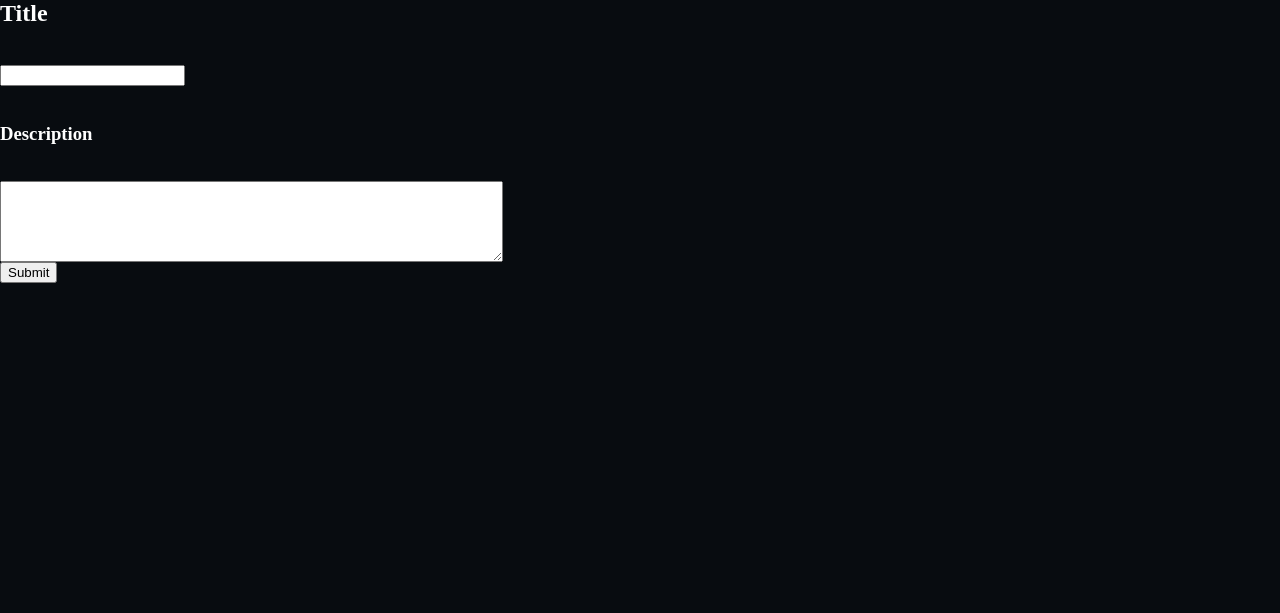
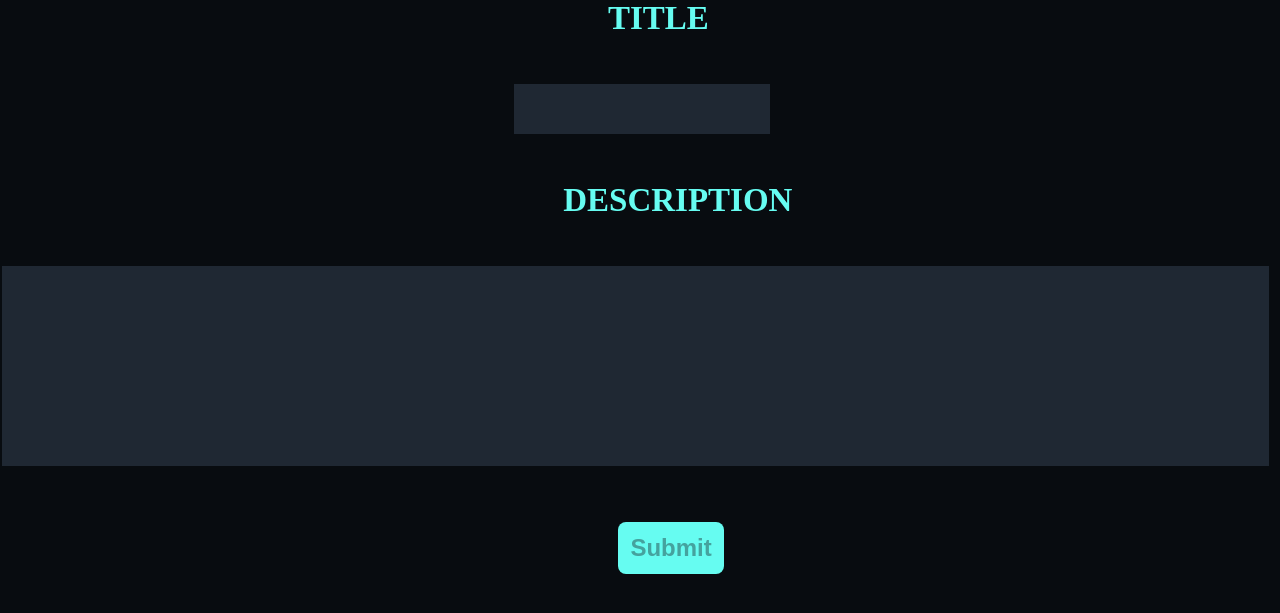
Before and after one commit to arkadiuszkowalczyk061/AskMatev3, a Flask app: page /add_question in a window 1280 px wide; the page is wider, and only the part inside the window is pictured. Shown: the top 613 px of that part. Run offline with Flask 2, Linux system fonts and the light colour scheme; parts of the project's set-up code (start-up, migrations or seed data) failed here and were passed over; some libraries are stand-ins or nearby versions.

Commit message:
Fixed bug with newly added questions

```diff
--- a/app.py
+++ b/app.py
@@ -21,7 +21,6 @@
 
 @app.route('/add_answer/<id>', methods=['POST', 'GET'])
 def add_answer(id):
-    global ANSWERS, QUESTIONS
     id = int(id)
     if request.method == 'POST':
         new_answer = request.form.get("Answer")
@@ -33,7 +32,6 @@
 
 @app.route('/add_question', methods=['POST', "GET"])
 def add_question():
-    global QUESTIONS
     if request.method == 'POST':
         new_question_data = data_manager.add_new_question_data()
         new_question_data.update(
@@ -43,6 +41,7 @@
                 'image': ""
             }
         )
+        ide = new_question_data['id']
         data_manager.write_data_to_questions(new_question_data)
         return redirect(url_for('index'))
     else:
@@ -54,7 +53,7 @@
     answers=data_manager.get_all_answers()
     questions = data_manager.get_all_questions()
     id = int(id)
-    question_data = QUESTIONS[id - 1]
+    question_data = questions[id - 1]
     title = question_data['title']
     message = question_data['message']
     return render_template('display_question.html', questions=questions, title=title, message=message, id=id,
--- a/data_manager.py
+++ b/data_manager.py
@@ -62,7 +62,7 @@
     new_id = cursor.fetchall()[0]['max'] + 1
     return new_id
 
-
+@connection_handler
 def add_new_answer(new_answer, question_id):
     new_answer_data = {
         "id": get_next_answer_id(),
--- a/static/style.css
+++ b/static/style.css
@@ -52,3 +52,78 @@
     width: 100%;
     height: 280px;
 }
+textarea {
+    width: 99%;
+    height: 200px;
+    padding: 12px 20px;
+    margin: 2px;
+    box-sizing: border-box;
+    background-color: #1f2833;
+    resize: none;
+    border: none;
+    font-size: 16px;
+    color: #c5c6c7;
+        }
+#Title {
+    width: 20%;
+    height: 50px;
+    padding: 12px;
+    margin: 2px;
+    box-sizing: border-box;
+    border: none;
+    resize: none;
+    background-color: #1f2833;
+    font-size: 16px;
+    color: #c5c6c7;
+    position: relative;
+    left: 40%;
+    font-weight: bold;
+}
+label {
+    color: #66fcf1;
+}
+#Title_label {
+    color: #66fcf1;
+    position: relative;
+    left: 47.5%;
+    font-size: 22px;
+}
+#description {
+    color: #66fcf1;
+    position: relative;
+    left: 44%;
+    font-size: 22px;
+}
+#button_submit {
+    display: inline-block;
+    margin: 4px;
+    background-color: #66fcf1;
+    border: none;
+    border-radius: 8px;
+    padding: 12px ;
+    text-align: center;
+    text-decoration: none;
+    font-size: 24px;
+    color: #45a29e;
+    font-weight: bold;
+    position: relative;
+    left: 48%;
+    top: 50px;
+}
+.button2 {
+    display: inline-block;
+    margin: 4px;
+    background-color: #66fcf1;
+    border: none;
+    border-radius: 8px;
+    padding: 20px 32px;
+    width: 120px;
+    text-align: center;
+    text-decoration: none;
+    font-size: 32px;
+    color: #45a29e;
+    font-weight: bold;
+    position: relative;
+    left: 48%;
+    top: 350px;
+}
--- a/templates/add_question.html
+++ b/templates/add_question.html
@@ -1,5 +1,49 @@
 <head>
     <link rel="stylesheet" type="text/css" href="{{ url_for('static', filename='style.css') }}", media="all"/>
+    <style>
+        textarea {
+            width: 99%;
+            height: 200px;
+            padding: 12px 20px;
+            margin: 2px;
+            box-sizing: border-box;
+            background-color: #1f2833;
+            resize: none;
+            border: none;
+            font-size: 16px;
+            color: #c5c6c7;
+        }
+        #Title {
+            width: 20%;
+            height: 50px;
+            padding: 12px;
+            margin: 2px;
+            box-sizing: border-box;
+            border: none;
+            resize: none;
+            background-color: #1f2833;
+            font-size: 16px;
+            color: #c5c6c7;
+            position: relative;
+            left: 40%;
+            font-weight: bold;
+        }
+        label {
+            color: #66fcf1;
+        }
+        #Title_label {
+            color: #66fcf1;
+            position: relative;
+            left: 47.5%;
+            font-size: 22px;
+        }
+        #description {
+            color: #66fcf1;
+            position: relative;
+            left: 44%;
+            font-size: 22px;
+        }
+    </style>
 </head>
 
     {% if message %}
@@ -7,9 +51,9 @@
     {% endif %}
 
     <form action="{{ url_for('add_question') }}" method="post">
-        <label><h2>Title</h2></label><br>
+        <label id="Title_label"><h2>TITLE</h2></label><br>
         <input type="text" id="Title" name="Title"><br><br>
-        <label><h3>Description</h3></label><br>
+        <label id="description"><h2>DESCRIPTION</h2></label><br>
         <textarea name="Message" id="Message" rows="5" cols="60"></textarea><br>
-        <input type="submit">
+        <button id="button_submit" type="submit">Submit</button>
     </form>
--- a/templates/index.html
+++ b/templates/index.html
@@ -23,6 +23,6 @@
             </tr>
         {% endfor %}
     </table>
-    <a class="button" href="{{ url_for('add_question') }}">ADD QUESITON</a>
+    <a class="button" href="{{ url_for('add_question') }}">ADD QUESTION</a>
 </body>
 </html>
```
Also changed, not shown: templates/delete_question_confirm.html (+5 -3 lines).
